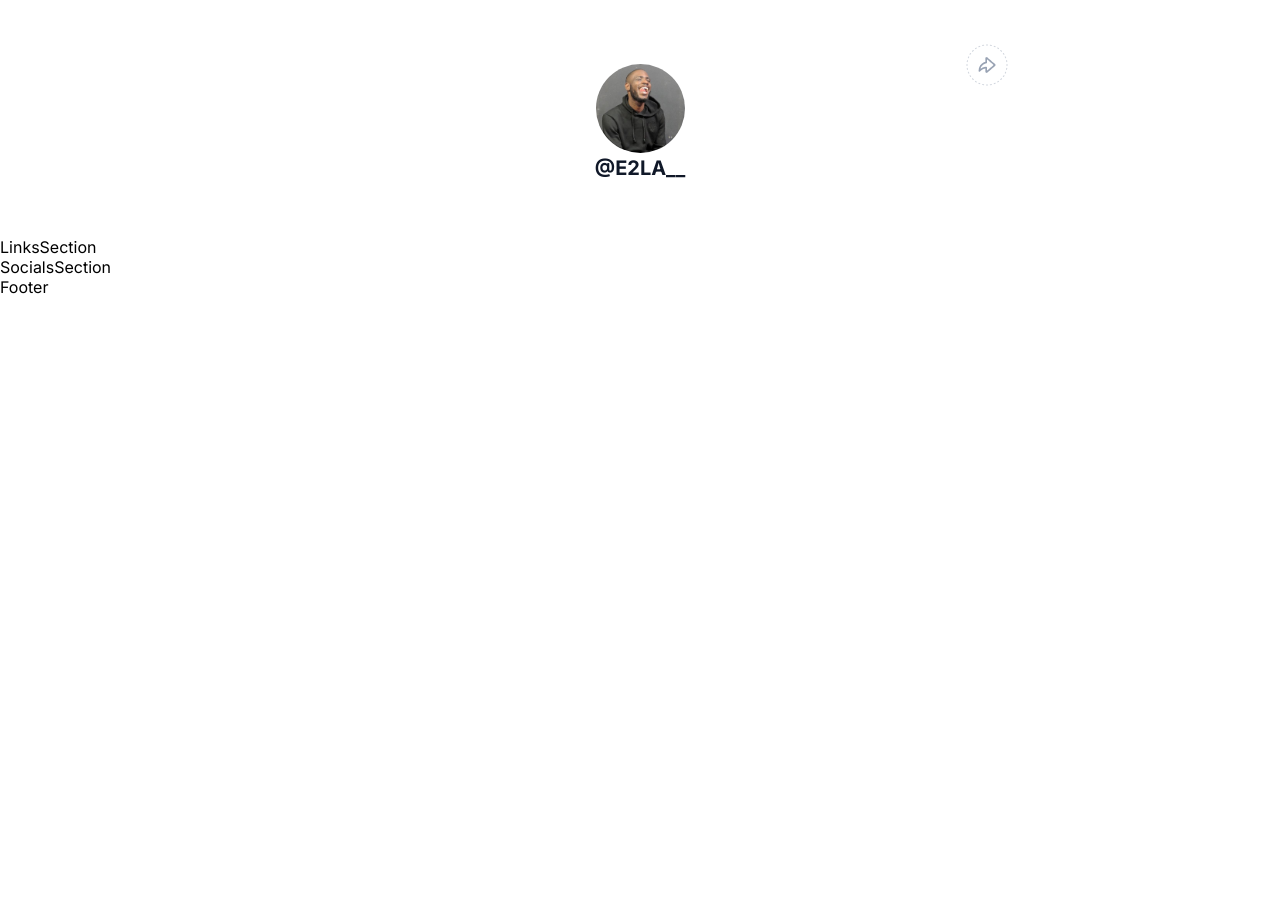
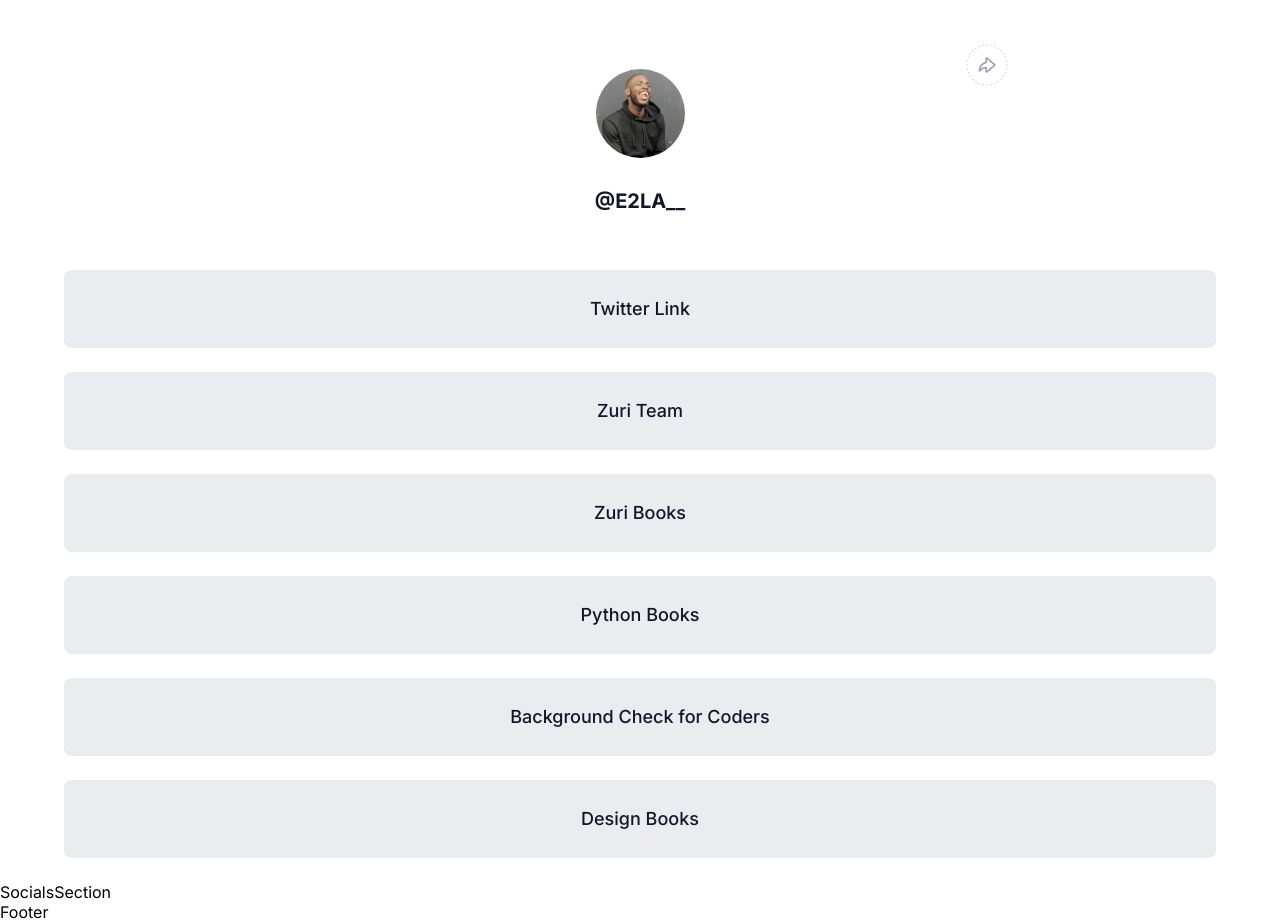
Before and after one commit to sheddyboy/linktree-hng9, a React (Create React App) app: page / in a window 1280 px wide. Before the commit the page ends 800 px from the top, so only its background shows below. Built offline with nearby package versions, Linux system fonts and the light colour scheme.

Commit message:
feat: Create linkcard component

```diff
--- /dev/null
+++ b/src/components/LinkCard.tsx
@@ -0,0 +1,17 @@
+import React from "react";
+import styles from "../styles/linkcard.module.css";
+
+interface LinkCardProps {
+  href: string;
+  name: string;
+  id: string;
+}
+const LinkCard = ({ name, href, id }: LinkCardProps) => {
+  return (
+    <a href={href} className={styles.card} id={id}>
+      {name}
+    </a>
+  );
+};
+
+export default LinkCard;
--- a/src/layout/LinksSection.tsx
+++ b/src/layout/LinksSection.tsx
@@ -1,7 +1,45 @@
 import React from "react";
+import LinkCard from "../components/LinkCard";
+import styles from "../styles/linkSection.module.css";
 
 const LinksSection = () => {
-  return <section>LinksSection</section>;
+  const links = [
+    {
+      name: "Twitter Link",
+      href: "https://twitter.com/E2LA__",
+      id: "twiterLink",
+    },
+    { name: "Zuri Team", href: "https://training.zuri.team/", id: "btn__zuri" },
+    { name: "Zuri Books", href: "https://books.zuri.team", id: "books" },
+    {
+      name: "Python Books",
+      href: "https://books.zuri.team/python-for-beginners?ref_id=sheddy",
+      id: "book__python",
+    },
+    {
+      name: "Background Check for Coders",
+      href: "https://background.zuri.team",
+      id: "pitch",
+    },
+    {
+      name: "Design Books",
+      href: "https://books.zuri.team/design-rules",
+      id: "book__design",
+    },
+  ];
+  return (
+    <section className={styles.section}>
+      <div className="container">
+        <div className={styles.wrapper}>
+          {links.map((i) => {
+            return (
+              <LinkCard key={i.id} href={i.href} name={i.name} id={i.id} />
+            );
+          })}
+        </div>
+      </div>
+    </section>
+  );
 };
 
 export default LinksSection;
--- a/src/layout/ProfileSection.tsx
+++ b/src/layout/ProfileSection.tsx
@@ -1,17 +1,34 @@
-import React from "react";
+import React, { useState } from "react";
 import styles from "../styles/profileSection.module.css";
 
 const ProfileSection = () => {
+  const [profileOverlay, setProfileOverlay] = useState<boolean>(false);
   return (
     <section className={styles.section}>
       <div className="container">
         <div className={styles.wrapper}>
+          <a
+            href="#profile"
+            className={styles.profileWrapper}
+            onMouseEnter={() => {
+              setProfileOverlay((prevState) => !prevState);
+            }}
+            onMouseLeave={() => {
+              setProfileOverlay((prevState) => !prevState);
+            }}
+          >
             <img
               id="profile__img"
               className={styles.profileImg}
               src="/72614183.jpg"
               alt="profile"
             />
+            {profileOverlay && (
+              <div className={styles.profileOverlay}>
+                <img src="/Icon (3).png" alt="camera" />
+              </div>
+            )}
+          </a>
           <h1 className={styles.twitter} id="twitter">
             @E2LA__
           </h1>
```
Also changed, not shown: public/Icon (3).png (added). Lines whose indentation alone changed are shown as unchanged.
